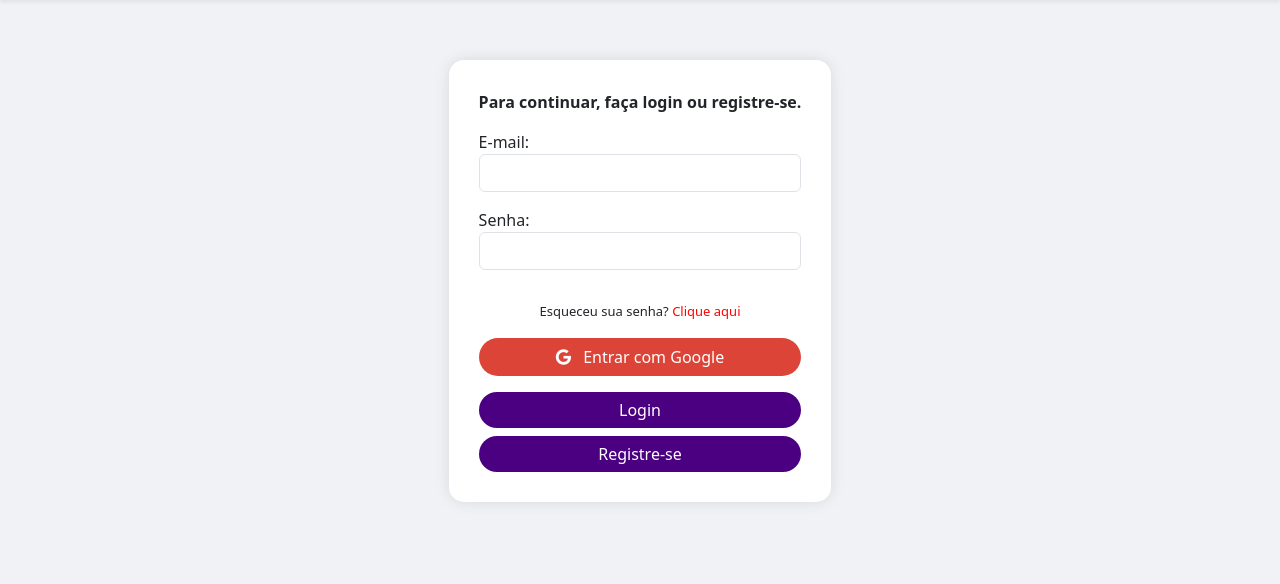
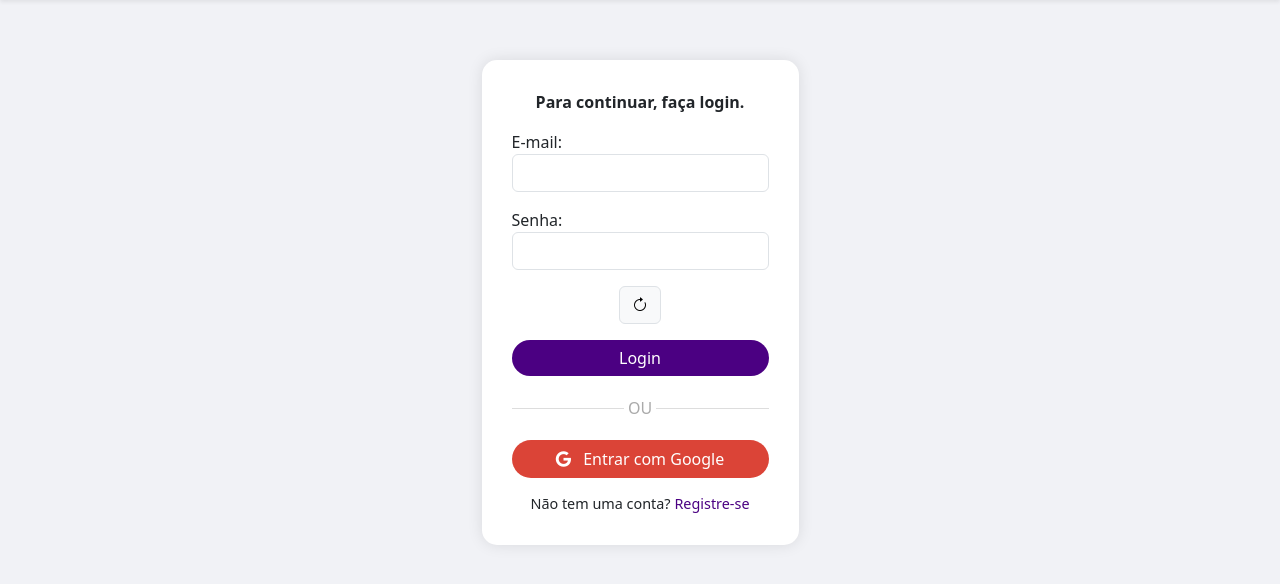
Before and after one commit to crissilvacs/Engenheiras-do-amanh-, a Django app: page / in a window 1280 px wide. Shown: the part 76-660 px from the top of the page. Run offline with Django 5.2, Linux system fonts and the light colour scheme; data comes from the database, SQL or seed files in the repository; both versions use the stored data as it was after the commit; parts of the project's set-up code (start-up, migrations or seed data) failed here and were passed over; some libraries are stand-ins or nearby versions.

Commit message:
captcha, pontuaçoes

```diff
--- a/comunidade/models.py
+++ b/comunidade/models.py
@@ -34,5 +34,9 @@
     pontos = models.IntegerField(default=0)
     foto = models.ImageField(upload_to='perfil/', blank=True, null=True)
 
+    # --- NOVO CAMPO AQUI ---
+    # Armazena a data da última interação para controlar o bônus diário.
+    ultima_interacao = models.DateField(null=True, blank=True)
+
     def __str__(self):
         return self.user.username
--- a/comunidade/templates/comunidade/login.html
+++ b/comunidade/templates/comunidade/login.html
@@ -9,9 +9,10 @@
 
     <!-- Bootstrap CSS -->
     <link href="https://cdn.jsdelivr.net/npm/bootstrap@5.3.2/dist/css/bootstrap.min.css" rel="stylesheet">
-    <script src="https://cdn.jsdelivr.net/npm/bootstrap@5.3.2/dist/js/bootstrap.bundle.min.js"></script>
     <!-- Font Awesome para o ícone do Google -->
     <link rel="stylesheet" href="https://cdnjs.cloudflare.com/ajax/libs/font-awesome/6.4.0/css/all.min.css">
+    <!-- Bootstrap Icons para o ícone de refresh -->
+    <link rel="stylesheet" href="https://cdn.jsdelivr.net/npm/bootstrap-icons@1.10.5/font/bootstrap-icons.css">
 
 
     <style>
@@ -59,8 +60,9 @@
             font-size: 13px;
         }
         .forgot-link a {
-            color: red;
+            color: #4B0082; /* Mudei a cor para combinar com a identidade visual */
             text-decoration: none;
+            font-weight: 500;
         }
         .invalid-feedback {
             display: block;
@@ -70,18 +72,17 @@
             color: #dc3545;
             text-align: center;
         }
-        .captcha {
+        .captcha-wrapper {
+            display: flex;
+            justify-content: center;
+            align-items: center;
+            gap: 10px;
             margin-bottom: 1rem;
-            display: flex;
-            flex-direction: column;
-            align-items: center;
         }
-        .captcha img {
-            display: block;
-            margin-bottom: 0.5rem;
+        .captcha-wrapper img {
             border-radius: 5px;
         }
-        .captcha input[type="text"] {
+        .captcha-wrapper input[type="text"] {
             width: 150px;
             text-align: center;
         }
@@ -103,6 +104,19 @@
         }
         .divider:not(:empty)::after {
             margin-left: .25em;
+        }
+        .register-link {
+            text-align: center;
+            margin-top: 15px;
+            font-size: 0.9rem;
+        }
+        .register-link a {
+            color: #4B0082;
+            font-weight: 500;
+            text-decoration: none;
+        }
+        .register-link a:hover {
+            text-decoration: underline;
         }
 
         @media (max-width: 500px) {
@@ -128,9 +142,8 @@
     <!-- Formulário de Login -->
     <div class="container d-flex justify-content-center">
         <div class="form-container">
-            <p class="text-center fw-semibold">Para continuar, faça login ou registre-se.</p>
+            <p class="text-center fw-semibold">Para continuar, faça login.</p>
 
-            <!-- CORREÇÃO FINAL AQUI -->
             {% if messages %}
                 {% for message in messages %}
                     {% if message.level == 40 or 'error' in message.tags %}
@@ -140,7 +153,6 @@
                     {% endif %}
                 {% endfor %}
             {% endif %}
-
 
             {% if erro %}
                 <div class="alert alert-danger">{{ erro }}</div>
@@ -165,32 +177,61 @@
                     {{ form.password.label_tag }}
                     {{ form.password }}
                 </div>
-                <div class="mb-3 captcha">
+
+                <div class="captcha-wrapper">
                     {{ form.captcha }}
-                    {% if form.captcha.errors %}
-                        <div class="invalid-feedback">
-                           Por favor, resolva o captcha corretamente.
-                        </div>
-                    {% endif %}
-                </div>
-                <div class="forgot-link mb-3 text-center">
-                    Esqueceu sua senha? <a href="#">Clique aqui</a>
+                    <button type="button" id="refresh-captcha-login" class="btn btn-light border" title="Atualizar Captcha">
+                        <i class="bi bi-arrow-clockwise"></i>
+                    </button>
                 </div>
 
-                <div class="d-grid gap-2 mb-3">
-                    <a href="{% provider_login_url 'google' process='login' %}" class="btn btn-google">
-                        <i class="fab fa-google me-2"></i> Entrar com Google
-                    </a>
-                </div>
+                <!-- A linha "Esqueceu a senha" foi removida daqui -->
 
-                <div class="d-grid gap-2">
-                    <button type="submit" class="btn btn-purple">Login</button>
-                    <a href="{% url 'registro' %}" class="btn btn-purple">Registre-se</a>
+                <div class="d-grid gap-2 mt-3"> <!-- Adicionado margin-top para espaçamento -->
+                    <button type="submit" class="btn btn-purple w-100">Login</button>
                 </div>
             </form>
+
+            <div class="divider">OU</div>
+
+            <div class="d-grid gap-2">
+                <a href="{% provider_login_url 'google' process='login' %}" class="btn btn-google w-100">
+                    <i class="fab fa-google me-2"></i> Entrar com Google
+                </a>
+            </div>
+
+            <div class="register-link">
+                Não tem uma conta? <a href="{% url 'registro' %}">Registre-se</a>
+            </div>
 
         </div>
     </div>
 
+    <script>
+    // Script para atualizar o captcha
+    document.addEventListener('DOMContentLoaded', function() {
+        const refreshButton = document.getElementById('refresh-captcha-login');
+        if (refreshButton) {
+            refreshButton.addEventListener('click', function() {
+                const captchaImage = document.querySelector('.captcha');
+                const captchaHiddenInput = document.querySelector('input[name="captcha_0"]');
+
+                fetch('/captcha/refresh/', {
+                    method: 'GET',
+                    headers: { 'X-Requested-With': 'XMLHttpRequest' }
+                })
+                .then(response => response.json())
+                .then(data => {
+                    if (captchaImage && captchaHiddenInput && data.key) {
+                        captchaImage.src = data.image_url;
+                        captchaHiddenInput.value = data.key;
+                    }
+                })
+                .catch(error => console.error('Erro ao atualizar o captcha:', error));
+            });
+        }
+    });
+    </script>
+
 </body>
 </html>
--- a/comunidade/views.py
+++ b/comunidade/views.py
@@ -1,14 +1,50 @@
 from django.shortcuts import render, redirect, get_object_or_404
 from django.contrib.auth.decorators import login_required
 from django.contrib.auth import authenticate, login, logout
-from django.contrib.auth.models import User
 from django.utils import timezone
-from django.db.models import Q
+from django.db.models import Q, F
 from django.http import HttpResponseRedirect
 from django.urls import reverse
-from .models import Post, Comentario, Curtida, Perfil
+from .models import Post, Comentario, Curtida, Perfil, User
 from .forms import RegistroForm, LoginForm, PerfilForm, PostForm
-# Página inicial com listagem e busca de posts
+
+# --- PONTUAÇÃO CENTRALIZADA ---
+PONTOS_NOVO_POST = 15
+PONTOS_COMENTARIO = 10
+PONTOS_COMPARTILHAMENTO = 5
+PONTOS_CURTIDA = 1
+BONUS_DIARIO = 10
+LIMITE_CURTIDAS_DIARIAS = 10
+
+def gerenciar_pontos(user, tipo_acao):
+    """
+    Função central para gerenciar toda a lógica de pontuação.
+    """
+    perfil, _ = Perfil.objects.get_or_create(user=user)
+    hoje = timezone.now().date()
+    pontos_adicionados = 0
+
+    # 1. Verifica e aplica o bônus diário
+    if perfil.ultima_interacao != hoje:
+        pontos_adicionados += BONUS_DIARIO
+        perfil.ultima_interacao = hoje
+
+    # 2. Aplica a pontuação da ação específica
+    if tipo_acao == 'post':
+        pontos_adicionados += PONTOS_NOVO_POST
+    elif tipo_acao == 'comentario':
+        pontos_adicionados += PONTOS_COMENTARIO
+    elif tipo_acao == 'curtida':
+        pontos_adicionados += PONTOS_CURTIDA
+    elif tipo_acao == 'compartilhamento':
+        pontos_adicionados += PONTOS_COMPARTILHAMENTO
+
+    # 3. Atualiza os pontos do perfil de forma segura
+    if pontos_adicionados > 0:
+        perfil.pontos = F('pontos') + pontos_adicionados
+        perfil.save()
+
+# --- VIEWS PRINCIPAIS E DE GAMIFICAÇÃO ---
 
 @login_required
 def pagina_inicial(request):
@@ -23,10 +59,6 @@
     else:
         posts = Post.objects.all().prefetch_related('tags').order_by('-data_criacao')
 
-    # --- CORREÇÃO AQUI ---
-    # Substituímos get_object_or_404 por get_or_create.
-    # Isso tenta buscar o perfil. Se não encontrar, cria um novo automaticamente,
-    # evitando o erro 404.
     perfil, created = Perfil.objects.get_or_create(user=request.user)
 
     return render(request, 'comunidade/pagina_inicial.html', {
@@ -35,53 +67,74 @@
     })
 
 @login_required
-def visualizar_tags(request, post_id):
+def novo_post_view(request):
+    if request.method == 'POST':
+        form = PostForm(request.POST, request.FILES)
+        if form.is_valid():
+            post = form.save(commit=False)
+            post.autor = request.user
+            post.save()
+            form.save_m2m()
+            gerenciar_pontos(request.user, 'post')
+            return redirect('pagina_inicial')
+    else:
+        form = PostForm()
+    perfil, _ = Perfil.objects.get_or_create(user=request.user)
+    return render(request, 'comunidade/novo_post.html', {'perfil': perfil, 'form': form})
+
+@login_required
+def comentar_post(request, post_id):
     post = get_object_or_404(Post, id=post_id)
-    tags = post.tags.all()
-    return render(request, 'comunidade/modal_tags.html', {'tags': tags})
+    if request.method == 'POST':
+        texto = request.POST.get('comentario')
+        if texto:
+            # Limite: Ganha pontos apenas no primeiro comentário em um post
+            if not Comentario.objects.filter(post=post, autor=request.user).exists():
+                gerenciar_pontos(request.user, 'comentario')
+            Comentario.objects.create(post=post, autor=request.user, texto=texto)
+    return HttpResponseRedirect(f"{reverse('pagina_inicial')}#post-{post.id}")
 
-# Autenticação do usuário
+@login_required
+def curtir_post(request, post_id):
+    post = get_object_or_404(Post, id=post_id)
+    curtida, created = Curtida.objects.get_or_create(post=post, usuario=request.user)
+
+    if created:
+        # Limite: Ganha pontos apenas nas 10 primeiras curtidas do dia
+        curtidas_hoje = Curtida.objects.filter(usuario=request.user, data__date=timezone.now().date()).count()
+        if curtidas_hoje <= LIMITE_CURTIDAS_DIARIAS:
+            gerenciar_pontos(request.user, 'curtida')
+    else:
+        curtida.delete()
+
+    return HttpResponseRedirect(f"{reverse('pagina_inicial')}#post-{post.id}")
+
+@login_required
+def compartilhar_post(request, post_id):
+    gerenciar_pontos(request.user, 'compartilhamento')
+    return redirect('pagina_inicial')
+
+# --- VIEWS DE AUTENTICAÇÃO E PERFIL ---
+
 def login_view(request):
-    # Se o usuário já estiver logado, redireciona para a página inicial
     if request.user.is_authenticated:
         return redirect('pagina_inicial')
-
     erro = None
     if request.method == 'POST':
-        # Usa o novo LoginForm para validar os dados do POST
         form = LoginForm(request.POST)
         if form.is_valid():
-            # Se o formulário for válido (incluindo o captcha), prossiga
             email = form.cleaned_data['username']
             senha = form.cleaned_data['password']
-
             user = authenticate(request, username=email, password=senha)
-
             if user:
                 login(request, user)
-                perfil, _ = Perfil.objects.get_or_create(user=user)
-                # Adicionar pontos por login, se desejar
-                # perfil.pontos += 10
-                # perfil.save()
                 return redirect('pagina_inicial')
             else:
-                # Se a autenticação falhar, define uma mensagem de erro geral
                 erro = 'Credenciais inválidas. Por favor, tente novamente.'
-        # Se o form não for válido, ele será renderizado novamente na página
-        # com as mensagens de erro automáticas (ex: captcha incorreto).
     else:
-        # Se for um GET, apenas cria um formulário em branco
         form = LoginForm()
-
-    # Passa o formulário e a mensagem de erro para o template
     return render(request, 'comunidade/login.html', {'form': form, 'erro': erro})
 
-# Logout do usuário
-def logout_view(request):
-    logout(request)
-    return redirect('login')
-
-# Registro de novo usuário
 def registro_view(request):
     if request.method == 'POST':
         form = RegistroForm(request.POST)
@@ -90,206 +143,84 @@
             email = form.cleaned_data['email']
             senha = form.cleaned_data['senha']
             telefone = form.cleaned_data['telefone']
-
             if User.objects.filter(username=email).exists():
-                return render(request, 'comunidade/register.html', {
-                    'form': form,
-                    'erro': 'Este e-mail já está em uso.'
-                })
-
-            user = User.objects.create_user(
-                username=email,
-                email=email,
-                password=senha,
-                first_name=nome
-            )
-            user.save()
-
-            perfil = Perfil.objects.create(user=user, telefone=telefone)
-            perfil.save()
-
+                return render(request, 'comunidade/register.html', {'form': form, 'erro': 'Este e-mail já está em uso.'})
+            user = User.objects.create_user(username=email, email=email, password=senha, first_name=nome)
+            Perfil.objects.create(user=user, telefone=telefone)
             return redirect('login')
     else:
         form = RegistroForm()
-
     return render(request, 'comunidade/register.html', {'form': form})
 
-# Solicitação de redefinição de senha (simulado)
-def solicitar_redefinicao_senha(request):
-    if request.method == 'POST':
-        email = request.POST.get('email')
-        print(f"[DEBUG] Requisição de redefinição de senha para: {email}")
-        return redirect('redefinir_senha')
-    return render(request, 'comunidade/nova_senha.html')
-
-# Redefinir senha (simulado)
-def redefinir_senha(request):
-    if request.method == 'POST':
-        nova_senha = request.POST.get('new_password1')
-        confirmar_senha = request.POST.get('new_password2')
-        if nova_senha == confirmar_senha:
-            print("[DEBUG] Senha redefinida com sucesso!")
-            return redirect('login')
-        return render(request, 'comunidade/recuperar_senha.html', {
-            'erro': 'As senhas não coincidem.'
-        })
-    return render(request, 'comunidade/recuperar_senha.html')
-
-# Criar novo post
-from .forms import PostForm
+def logout_view(request):
+    logout(request)
+    return redirect('login')
 
 @login_required
-def novo_post_view(request):
-    perfil = get_object_or_404(Perfil, user=request.user)
-
-    if request.method == 'POST':
-        form = PostForm(request.POST, request.FILES)
-        if form.is_valid():
-            post = form.save(commit=False)
-            post.autor = request.user
-            post.save()
-            form.save_m2m()  # ESSENCIAL para ManyToMany como as tags
-            perfil.pontos += 10
-            perfil.save()
-            return redirect('pagina_inicial')
-    else:
-        form = PostForm()
-
-    return render(request, 'comunidade/novo_post.html', {'perfil': perfil, 'form': form})
-
-
-# Comentar em um post
-@login_required
-def comentar_post(request, post_id):
-    post = get_object_or_404(Post, id=post_id)
-    if request.method == 'POST':
-        texto = request.POST.get('comentario')
-        if texto:
-            Comentario.objects.create(post=post, autor=request.user, texto=texto)
-            perfil, _ = Perfil.objects.get_or_create(user=request.user)
-            perfil.pontos += 3
-            perfil.save()
-    return HttpResponseRedirect(f"{reverse('pagina_inicial')}#post-{post.id}")
-
-# Curtir ou descurtir um post
-@login_required
-def curtir_post(request, post_id):
-    post = get_object_or_404(Post, id=post_id)
-    curtida, created = Curtida.objects.get_or_create(post=post, usuario=request.user)
+def perfil_view(request):
     perfil, _ = Perfil.objects.get_or_create(user=request.user)
-
-    if created:
-        perfil.pontos += 5
-
-    if not created:
-        curtida.delete()
-        perfil.pontos -= 5
-
-    perfil.save()
-    return HttpResponseRedirect(f"{reverse('pagina_inicial')}#post-{post.id}")
-
-@login_required
-def compartilhar_post(request, post_id):
-    perfil, _ = Perfil.objects.get_or_create(user=request.user)
-    perfil.pontos += 2
-    perfil.save()
-    return redirect('pagina_inicial')
-
-# Perfil do usuário
-@login_required
-def perfil_view(request):
-    user = request.user
-    perfil, _ = Perfil.objects.get_or_create(user=user)
-
-    if request.method == 'POST':
-        user.first_name = request.POST.get('nome')
-        user.email = request.POST.get('email')
-        user.save()
-
-        perfil.telefone = request.POST.get('telefone')
-        if 'foto' in request.FILES:
-            perfil.foto = request.FILES['foto']
-        perfil.save()
-
-        return redirect('perfil')
-
-    posts_qtd = Post.objects.filter(autor=user).count()
-    curtidas_qtd = Curtida.objects.filter(usuario=user).count()
-    comentarios_qtd = Comentario.objects.filter(autor=user).count()
-    posts = Post.objects.filter(autor=user).order_by('-data_criacao')
-
+    posts = Post.objects.filter(autor=request.user).order_by('-data_criacao')
     context = {
-        'user': user,
         'perfil': perfil,
-        'posts_qtd': posts_qtd,
-        'curtidas_qtd': curtidas_qtd,
-        'comentarios_qtd': comentarios_qtd,
-        'posts': posts
+        'posts': posts,
+        'posts_qtd': posts.count(),
+        'curtidas_qtd': Curtida.objects.filter(usuario=request.user).count(),
+        'comentarios_qtd': Comentario.objects.filter(autor=request.user).count(),
     }
     return render(request, 'comunidade/perfil.html', context)
 
 @login_required
+def editar_perfil(request):
+    perfil = get_object_or_404(Perfil, user=request.user)
+    if request.method == 'POST':
+        user = request.user
+        user.first_name = request.POST.get('nome', user.first_name)
+        user.email = request.POST.get('email', user.email)
+        user.save()
+        perfil.telefone = request.POST.get('telefone', perfil.telefone)
+        if 'foto' in request.FILES:
+            perfil.foto = request.FILES['foto']
+        perfil.save()
+        return redirect('perfil')
+    return render(request, 'comunidade/editar_perfil.html', {'perfil': perfil})
+
+@login_required
 def editar_post(request, post_id):
     post = get_object_or_404(Post, id=post_id, autor=request.user)
-
     if request.method == 'POST':
-        post.titulo = request.POST.get('titulo')
-        post.conteudo = request.POST.get('conteudo')
-        if 'anexo' in request.FILES:
-            post.imagem = request.FILES['anexo']
-        post.save()
-        return redirect('perfil')
-
-    return render(request, 'comunidade/editar_post.html', {'post': post})
-
-from django.contrib.auth.decorators import login_required
-from django.shortcuts import render, get_object_or_404, redirect
-from .models import Post
+        form = PostForm(request.POST, request.FILES, instance=post)
+        if form.is_valid():
+            form.save()
+            return redirect('perfil')
+    else:
+        form = PostForm(instance=post)
+    return render(request, 'comunidade/editar_post.html', {'post': post, 'form': form})
 
 @login_required
 def excluir_post(request, post_id):
     post = get_object_or_404(Post, id=post_id, autor=request.user)
-
     if request.method == 'POST':
         post.delete()
         return redirect('perfil')
-
     return render(request, 'comunidade/excluir_post.html', {'post': post})
 
 def ranking_view(request):
     perfis = Perfil.objects.select_related('user').order_by('-pontos')
-
-    podio = perfis[:3]
-    restantes = perfis[3:]
-
     context = {
-        'podio': podio,
-        'restantes': restantes,
+        'podio': perfis[:3],
+        'restantes': perfis[3:],
     }
     return render(request, 'comunidade/ranking.html', context)
 
+# Você pode remover esta view se não estiver mais usando o modal de tags
 @login_required
-def editar_perfil(request):
-    perfil = get_object_or_404(Perfil, user=request.user)
+def visualizar_tags(request, post_id):
+    post = get_object_or_404(Post, id=post_id)
+    return render(request, 'comunidade/modal_tags.html', {'tags': post.tags.all()})
 
-    if request.method == 'POST':
-        user = request.user
-        nome = request.POST.get('nome')
-        email = request.POST.get('email')
-        telefone = request.POST.get('telefone')
-        foto = request.FILES.get('foto')
+# Simulações de redefinição de senha (podem ser removidas se não estiverem em uso)
+def solicitar_redefinicao_senha(request):
+    return redirect('login')
 
-        if nome:
-            user.first_name = nome
-        if email:
-            user.email = email
-        user.save()
-
-        perfil.telefone = telefone
-        if foto:
-            perfil.foto = foto
-        perfil.save()
-
-        return redirect('perfil')
-
-    return render(request, 'comunidade/editar_perfil.html', {'perfil': perfil})
+def redefinir_senha(request):
+    return redirect('login')
--- a/engenheiras_do_amanha/settings.py
+++ b/engenheiras_do_amanha/settings.py
@@ -154,7 +154,7 @@
 # Pula a página de confirmação "Sign in via Google"
 SOCIALACCOUNT_LOGIN_ON_GET = True
 # Desativa o cadastro automático na tela de login
-SOCIALACCOUNT_AUTO_SIGNUP = False
+SOCIALACCOUNT_AUTO_SIGNUP = True
 # Define nosso adaptador personalizado para controlar o fluxo
 SOCIALACCOUNT_ADAPTER = 'comunidade.adapters.CustomSocialAccountAdapter'
 
```
Also changed, not shown: comunidade/adapters.py (+23 -15 lines), comunidade/templates/comunidade/register.html (+72 -11 lines), comunidade/migrations/0008_perfil_ultima_interacao.py (added), db.sqlite3.
